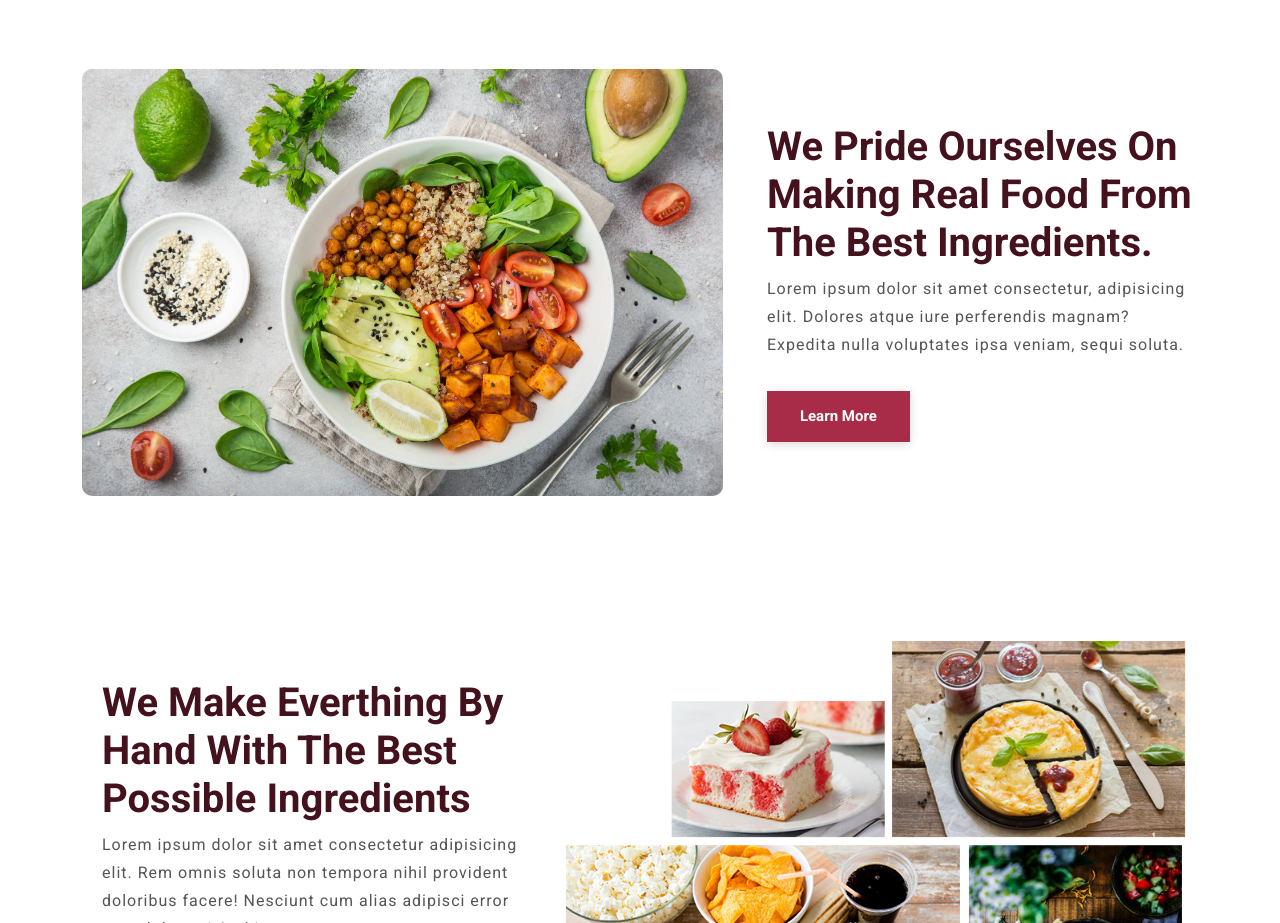
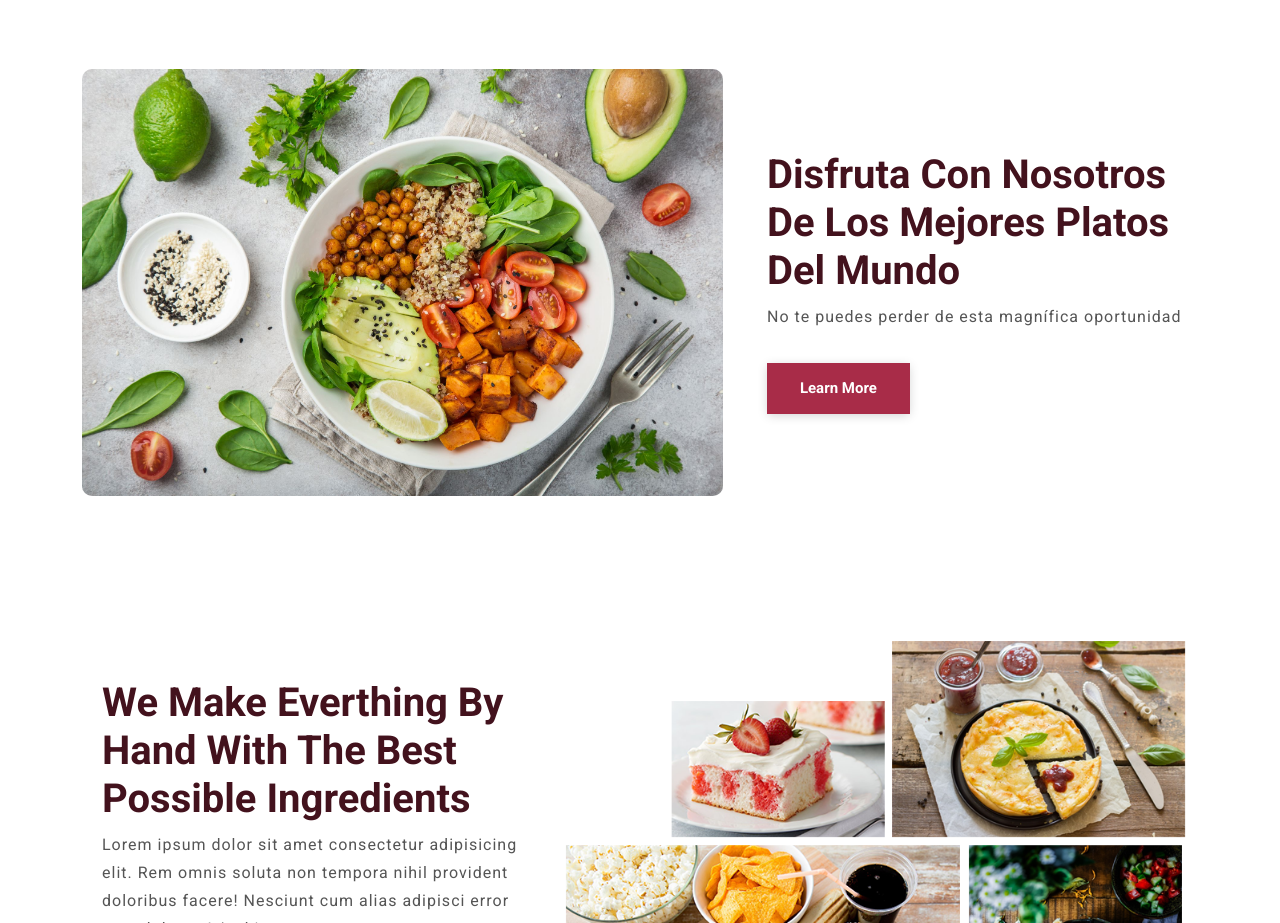
Before and after one commit to ALP300/restaurante_BellaVista, a plain HTML site: page index.html in a window 1280 px wide. Shown: the part 920-1843 px from the top of the page. Drawn offline with nearby package versions, Linux system fonts and the light colour scheme.

Commit message:
Actualizar información

```diff
--- a/index.html
+++ b/index.html
@@ -98,8 +98,8 @@
                         </div>
                     </div>
                     <div class="col-lg-5 col-md-12 text-sec">
-                        <h2>We pride ourselves on making real food from the best ingredients. </h2>
-                        <p>Lorem ipsum dolor sit amet consectetur, adipisicing elit. Dolores atque iure perferendis magnam? Expedita nulla voluptates ipsa veniam, sequi soluta.</p>
+                        <h2>Disfruta con nosotros de los mejores platos del mundo </h2>
+                        <p>No te puedes perder de esta magnífica oportunidad</p>
                         <button class="main-btn mt-3">Learn More</button>
                     </div>
                 </div>
```
